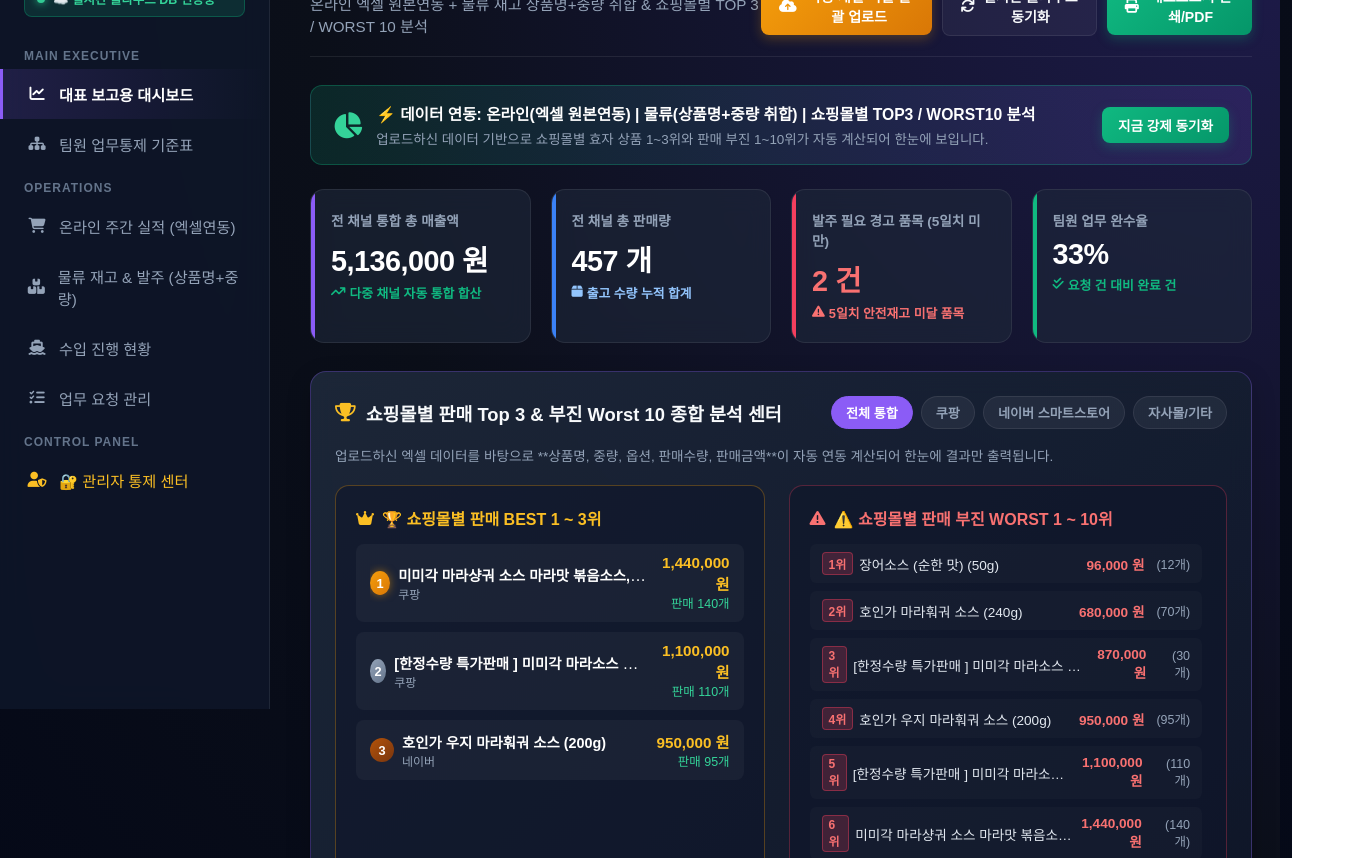
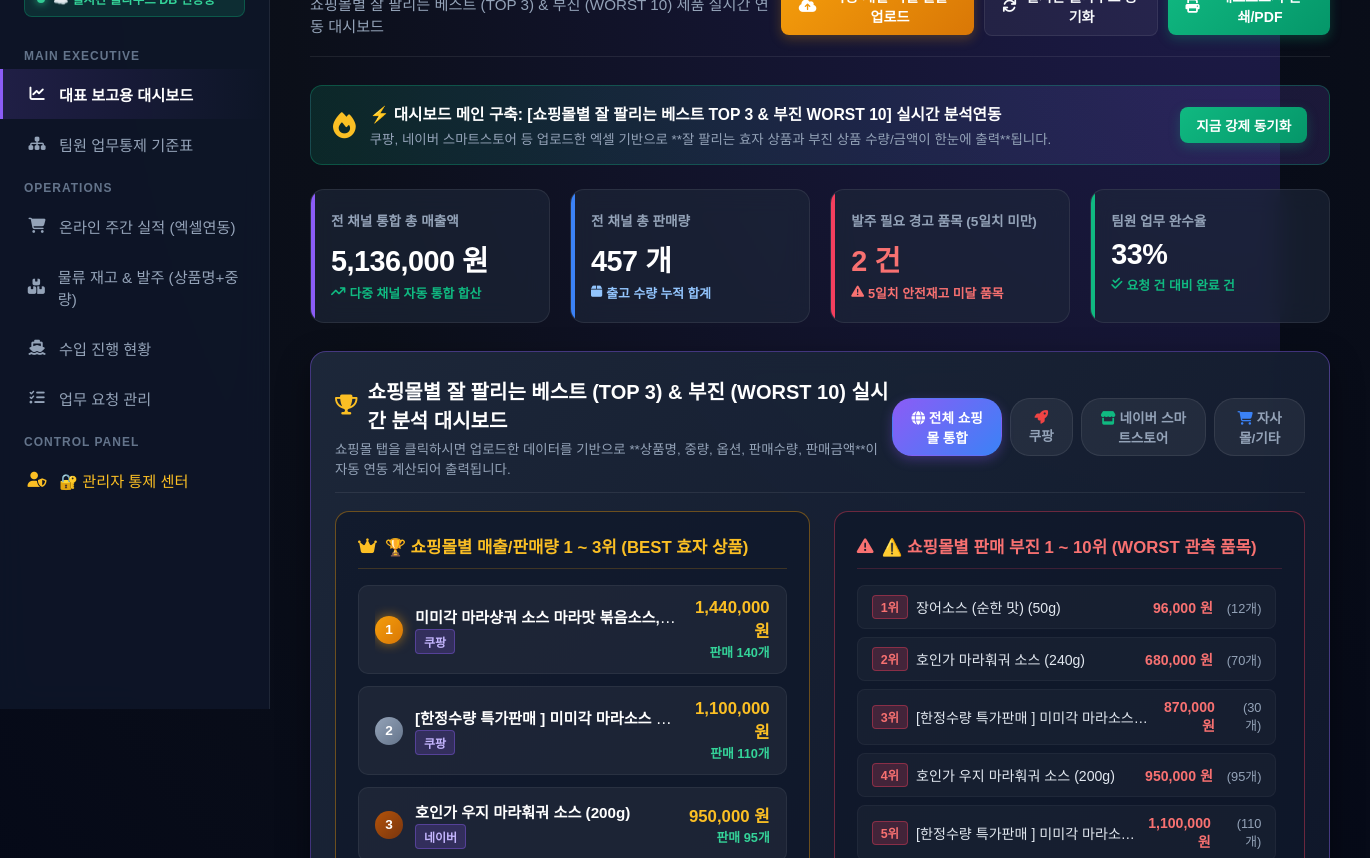
Before and after one commit to zhenghaidan77-ui/MINI-ERP, a website: page Hyejin_Mini_ERP.html in a window 1280 px wide. Shown: the part 91-949 px from the top of the page, 1370 px wide, since content can reach past the window. Drawn offline with nearby package versions, Linux system fonts and the light colour scheme; a web font is replaced by a local one.

Commit message:
feat: Highlight channel TOP 3 and WORST 10 ranking dashboard card right under executive KPI on main page

```diff
--- a/Hyejin_Mini_ERP.html
+++ b/Hyejin_Mini_ERP.html
@@ -3,7 +3,7 @@
 <head>
     <meta charset="UTF-8">
     <meta name="viewport" content="width=device-width, initial-scale=1.0">
-    <title>자택근무 통제센터 (Mini ERP) - 쇼핑몰별 TOP 3 / WORST 10 분석 SCM ERP</title>
+    <title>자택근무 통제센터 (Mini ERP) - 채널별 잘 팔리는 제품 대시보드</title>
     <!-- Pretendard & FontAwesome & Chart.js & SheetJS(XLSX) -->
     <link href="https://cdn.jsdelivr.net/gh/orioncactus/pretendard/dist/web/static/pretendard.css" rel="stylesheet">
     <link rel="stylesheet" href="https://cdnjs.cloudflare.com/ajax/libs/font-awesome/6.4.0/css/all.min.css">
@@ -433,21 +433,21 @@
         /* Ranking Card Styles */
         .rank-btn {
             background: rgba(255,255,255,0.06); border: 1px solid var(--card-border);
-            color: var(--text-muted); padding: 6px 14px; border-radius: 20px;
-            font-size: 0.82rem; font-weight: 600; cursor: pointer; transition: all 0.2s;
-        }
-        .rank-btn:hover { background: rgba(255,255,255,0.12); color: white; }
-        .rank-btn.active { background: var(--accent-purple); color: white; border-color: var(--accent-purple); font-weight: 700; }
+            color: var(--text-muted); padding: 8px 16px; border-radius: 20px;
+            font-size: 0.85rem; font-weight: 600; cursor: pointer; transition: all 0.2s;
+        }
+        .rank-btn:hover { background: rgba(255,255,255,0.15); color: white; }
+        .rank-btn.active { background: linear-gradient(135deg, var(--accent-purple), var(--accent-blue)); color: white; border-color: transparent; font-weight: 700; box-shadow: 0 4px 12px rgba(139,92,246,0.3); }
 
         .rank-badge-top {
             display: inline-flex; align-items: center; justify-content: center;
-            width: 24px; height: 24px; border-radius: 50%; font-weight: 800; font-size: 0.8rem;
-            color: white; margin-right: 8px;
-        }
-        .top-1 { background: linear-gradient(135deg, #f59e0b, #d97706); box-shadow: 0 0 8px rgba(245,158,11,0.5); }
+            width: 28px; height: 28px; border-radius: 50%; font-weight: 800; font-size: 0.85rem;
+            color: white; margin-right: 12px; flex-shrink: 0;
+        }
+        .top-1 { background: linear-gradient(135deg, #f59e0b, #d97706); box-shadow: 0 0 12px rgba(245,158,11,0.6); }
         .top-2 { background: linear-gradient(135deg, #94a3b8, #64748b); }
         .top-3 { background: linear-gradient(135deg, #b45309, #78350f); }
-        .worst-badge { background: rgba(244,63,94,0.2); color: #f87171; border: 1px solid rgba(244,63,94,0.4); border-radius: 4px; padding: 2px 6px; font-size: 0.75rem; font-weight: 700; margin-right: 6px; }
+        .worst-badge { background: rgba(244,63,94,0.2); color: #f87171; border: 1px solid rgba(244,63,94,0.4); border-radius: 4px; padding: 2px 8px; font-size: 0.78rem; font-weight: 700; margin-right: 8px; flex-shrink: 0; }
 
         /* Upload & Admin Modal Styling */
         .modal-overlay {
@@ -520,7 +520,7 @@
 </head>
 <body>
 
-    <!-- Sidebar -->
+    <!-- Sidebar Nav -->
     <div class="sidebar">
         <div class="logo">
             <i class="fa-solid fa-bolt"></i> 미니 ERP 통제센터
@@ -559,13 +559,13 @@
     </div>
 
     <!-- ============================================================================== -->
-    <!-- 1. 대표 보고용 대시보드 (CEO EXECUTIVE OVERVIEW) -->
+    <!-- 1. 대표 보고용 대시보드 (MAIN DASHBOARD & BEST/WORST RANKING CENTER) -->
     <!-- ============================================================================== -->
     <div id="ceo-report" class="main-content active">
         <div class="header">
             <div>
                 <h1><i class="fa-solid fa-crown" style="color: #fbbf24;"></i> 대표 보고용 통합 실적 리포트</h1>
-                <p>온라인 엑셀 원본연동 + 물류 재고 상품명+중량 취합 & 쇼핑몰별 TOP 3 / WORST 10 분석</p>
+                <p>쇼핑몰별 잘 팔리는 베스트 (TOP 3) & 부진 (WORST 10) 제품 실시간 연동 대시보드</p>
             </div>
             <div class="header-actions">
                 <button class="btn btn-upload" onclick="openUploadModal()"><i class="fa-solid fa-cloud-arrow-up"></i> 다중 채널 엑셀 일괄 업로드</button>
@@ -576,10 +576,10 @@
 
         <div style="background: linear-gradient(90deg, rgba(16, 185, 129, 0.15), rgba(139, 92, 246, 0.15)); border: 1px solid rgba(16, 185, 129, 0.3); border-radius: 12px; padding: 16px 22px; margin-bottom: 24px; display: flex; align-items: center; justify-content: space-between;">
             <div style="display: flex; align-items: center; gap: 14px;">
-                <i class="fa-solid fa-chart-pie" style="font-size: 26px; color: #34d399;"></i>
+                <i class="fa-solid fa-fire" style="font-size: 26px; color: #fbbf24;"></i>
                 <div>
-                    <strong style="font-size: 0.98rem; color: #ffffff;">⚡ 데이터 연동: 온라인(엑셀 원본연동) | 물류(상품명+중량 취합) | 쇼핑몰별 TOP3 / WORST10 분석</strong>
-                    <p style="font-size: 0.84rem; color: var(--text-muted); margin-top: 3px;">업로드하신 데이터 기반으로 쇼핑몰별 효자 상품 1~3위와 판매 부진 1~10위가 자동 계산되어 한눈에 보입니다.</p>
+                    <strong style="font-size: 0.98rem; color: #ffffff;">⚡ 대시보드 메인 구축: [쇼핑몰별 잘 팔리는 베스트 TOP 3 & 부진 WORST 10] 실시간 분석연동</strong>
+                    <p style="font-size: 0.84rem; color: var(--text-muted); margin-top: 3px;">쿠팡, 네이버 스마트스토어 등 업로드한 엑셀 기반으로 **잘 팔리는 효자 상품과 부진 상품 수량/금액이 한눈에 출력**됩니다.</p>
                 </div>
             </div>
             <button class="btn btn-emerald" style="padding: 8px 16px; font-size: 0.85rem;" onclick="syncFromCloud(true)">지금 강제 동기화</button>
@@ -610,58 +610,62 @@
         </div>
 
         <!-- ============================================================================== -->
-        <!-- NEW: 쇼핑몰별 판매 1~3위 (TOP 3) & 부진 1~10위 (WORST 10) 한눈에 보는 분석 센터 -->
+        <!-- MAIN DASHBOARD CARD: 쇼핑몰별 잘 팔리는 제품 TOP 3 & 부진 WORST 10 분석 센터 -->
         <!-- ============================================================================== -->
-        <div class="card grid-full" style="background: linear-gradient(135deg, rgba(30, 41, 59, 0.9), rgba(15, 23, 42, 0.9)); border: 1px solid rgba(139, 92, 246, 0.3);">
-            <div class="card-header" style="margin-bottom: 16px;">
-                <h3><i class="fa-solid fa-trophy" style="color: #fbbf24;"></i> 쇼핑몰별 판매 Top 3 & 부진 Worst 10 종합 분석 센터</h3>
+        <div class="card grid-full" style="background: linear-gradient(135deg, rgba(30, 41, 59, 0.95), rgba(15, 23, 42, 0.95)); border: 1px solid rgba(139, 92, 246, 0.4); box-shadow: 0 12px 32px rgba(0,0,0,0.4); margin-bottom: 28px;">
+            <div class="card-header" style="margin-bottom: 18px; border-bottom: 1px solid var(--card-border); padding-bottom: 14px;">
+                <div>
+                    <h3 style="font-size: 1.25rem; font-weight: 800; color: #ffffff;">
+                        <i class="fa-solid fa-trophy" style="color: #fbbf24;"></i> 쇼핑몰별 잘 팔리는 베스트 (TOP 3) & 부진 (WORST 10) 실시간 분석 대시보드
+                    </h3>
+                    <p style="font-size: 0.84rem; color: var(--text-muted); margin-top: 4px;">쇼핑몰 탭을 클릭하시면 업로드한 데이터를 기반으로 **상품명, 중량, 옵션, 판매수량, 판매금액**이 자동 연동 계산되어 출력됩니다.</p>
+                </div>
                 <div style="display: flex; gap: 8px;">
-                    <button class="rank-btn active" onclick="switchChannelRank('ALL', this)">전체 통합</button>
-                    <button class="rank-btn" onclick="switchChannelRank('쿠팡', this)">쿠팡</button>
-                    <button class="rank-btn" onclick="switchChannelRank('네이버', this)">네이버 스마트스토어</button>
-                    <button class="rank-btn" onclick="switchChannelRank('기타', this)">자사몰/기타</button>
+                    <button class="rank-btn active" onclick="switchChannelRank('ALL', this)"><i class="fa-solid fa-globe"></i> 전체 쇼핑몰 통합</button>
+                    <button class="rank-btn" onclick="switchChannelRank('쿠팡', this)"><i class="fa-solid fa-rocket" style="color:#ef4444;"></i> 쿠팡</button>
+                    <button class="rank-btn" onclick="switchChannelRank('네이버', this)"><i class="fa-solid fa-store" style="color:#10b981;"></i> 네이버 스마트스토어</button>
+                    <button class="rank-btn" onclick="switchChannelRank('자사몰', this)"><i class="fa-solid fa-cart-shopping" style="color:#3b82f6;"></i> 자사몰/기타</button>
                 </div>
             </div>
-            <p style="font-size: 0.85rem; color: var(--text-muted); margin-bottom: 20px;">업로드하신 엑셀 데이터를 바탕으로 **상품명, 중량, 옵션, 판매수량, 판매금액**이 자동 연동 계산되어 한눈에 결과만 출력됩니다.</p>
 
             <div class="grid-2">
-                <!-- TOP 1~3위 베스트 상품 -->
-                <div style="background: rgba(15, 23, 42, 0.6); padding: 20px; border-radius: 14px; border: 1px solid rgba(245, 158, 11, 0.3);">
-                    <h4 style="color: #fbbf24; margin-bottom: 14px; font-size: 1rem; display: flex; align-items: center; gap: 8px;">
-                        <i class="fa-solid fa-crown"></i> 🏆 쇼핑몰별 판매 BEST 1 ~ 3위
+                <!-- TOP 1~3위 잘 팔리는 제품 -->
+                <div style="background: rgba(15, 23, 42, 0.7); padding: 22px; border-radius: 14px; border: 1px solid rgba(245, 158, 11, 0.4);">
+                    <h4 style="color: #fbbf24; margin-bottom: 16px; font-size: 1.05rem; display: flex; align-items: center; gap: 8px; border-bottom: 1px solid rgba(245, 158, 11, 0.2); padding-bottom: 10px;">
+                        <i class="fa-solid fa-crown"></i> 🏆 쇼핑몰별 매출/판매량 1 ~ 3위 (BEST 효자 상품)
                     </h4>
-                    <div id="topRankContainer" style="display: flex; flex-direction: column; gap: 10px;">
-                        <!-- JS Dynamic Output -->
+                    <div id="topRankContainer" style="display: flex; flex-direction: column; gap: 12px;">
+                        <!-- JS Dynamic Ranking Output -->
                     </div>
                 </div>
 
-                <!-- WORST 1~10위 부진 상품 -->
-                <div style="background: rgba(15, 23, 42, 0.6); padding: 20px; border-radius: 14px; border: 1px solid rgba(244, 63, 94, 0.3);">
-                    <h4 style="color: #f87171; margin-bottom: 14px; font-size: 1rem; display: flex; align-items: center; gap: 8px;">
-                        <i class="fa-solid fa-triangle-exclamation"></i> ⚠️ 쇼핑몰별 판매 부진 WORST 1 ~ 10위
+                <!-- WORST 1~10위 부진 제품 -->
+                <div style="background: rgba(15, 23, 42, 0.7); padding: 22px; border-radius: 14px; border: 1px solid rgba(244, 63, 94, 0.4);">
+                    <h4 style="color: #f87171; margin-bottom: 16px; font-size: 1.05rem; display: flex; align-items: center; gap: 8px; border-bottom: 1px solid rgba(244, 63, 94, 0.2); padding-bottom: 10px;">
+                        <i class="fa-solid fa-triangle-exclamation"></i> ⚠️ 쇼핑몰별 판매 부진 1 ~ 10위 (WORST 관측 품목)
                     </h4>
-                    <div id="worstRankContainer" style="display: flex; flex-direction: column; gap: 8px; max-height: 320px; overflow-y: auto; padding-right: 4px;">
-                        <!-- JS Dynamic Output -->
+                    <div id="worstRankContainer" style="display: flex; flex-direction: column; gap: 8px; max-height: 360px; overflow-y: auto; padding-right: 6px;">
+                        <!-- JS Dynamic Ranking Output -->
                     </div>
                 </div>
             </div>
         </div>
 
-        <!-- 실시간 시각화 차트 -->
+        <!-- 실시간 시각화 차트 대시보드 -->
         <div class="grid-2">
             <div class="card">
                 <div class="card-header">
-                    <h3><i class="fa-solid fa-chart-bar" style="color: var(--accent-purple);"></i> 상위 품목별 매출 현황</h3>
+                    <h3><i class="fa-solid fa-chart-bar" style="color: var(--accent-purple);"></i> 상위 품목별 매출 및 판매 수량 현황</h3>
                 </div>
-                <div style="height: 240px; position: relative;">
+                <div style="height: 250px; position: relative;">
                     <canvas id="salesChart"></canvas>
                 </div>
             </div>
             <div class="card">
                 <div class="card-header">
-                    <h3><i class="fa-solid fa-chart-pie" style="color: var(--accent-emerald);"></i> 판매 채널별 매출 점유율</h3>
+                    <h3><i class="fa-solid fa-chart-pie" style="color: var(--accent-emerald);"></i> 판매 채널별 매출 점유율 분석</h3>
                 </div>
-                <div style="height: 240px; position: relative;">
+                <div style="height: 250px; position: relative;">
                     <canvas id="channelChart"></canvas>
                 </div>
             </div>
@@ -717,7 +721,7 @@
     </div>
 
     <!-- ============================================================================== -->
-    <!-- 3. 온라인 주간 운영 현황 (엑셀 원본 연동 그대로 노출) -->
+    <!-- 3. 온라인 주간 운영 현황 (엑셀 원본 연동) -->
     <!-- ============================================================================== -->
     <div id="online" class="main-content">
         <div class="header">
@@ -1000,7 +1004,7 @@
     <div id="uploadModal" class="modal-overlay">
         <div class="modal-card">
             <h3><i class="fa-solid fa-layer-group" style="color: #fbbf24;"></i> 다중 채널 엑셀 일괄 업로드 & 자동 분석</h3>
-            <p>쿠팡, 네이버 엑셀 올리시면 <b>온라인 실적(원본연동), 물류재고(상품명+중량 취합), 쇼핑몰별 TOP3 / WORST10 분석</b>이 한 번에 자동 처리됩니다.</p>
+            <p>쿠팡, 네이버 엑셀 올리시면 <b>온라인 실적(원본연동), 물류재고(상품명+중량 취합), 쇼핑몰별 TOP3 / WORST10 분석 대시보드</b>가 자동 처리됩니다.</p>
             <div class="file-select-options">
                 <div>
                     <label style="font-size: 0.8rem; color: var(--text-muted); margin-bottom: 4px; display: block;">업로드 대상 영역</label>
@@ -1039,7 +1043,7 @@
     </div>
 
     <!-- ============================================================================== -->
-    <!-- JAVASCRIPT SYSTEM ENGINE (ORIGINAL ONLINE + ITEM+WEIGHT INVENTORY + RANKING) -->
+    <!-- JAVASCRIPT SYSTEM ENGINE (FULL REALTIME DASHBOARD & RANKING ENGINE) -->
     <!-- ============================================================================== -->
     <script>
         const CLOUD_STORAGE_KEY = 'hyejin_mini_erp_global_db_v1';
@@ -1105,7 +1109,7 @@
             return match ? match[0].toLowerCase() : '';
         }
 
-        // Clean Base Title (remove bracket tags and comma details)
+        // Clean Base Title
         function cleanBaseTitle(name) {
             let str = String(name || '');
             str = str.replace(/\[.*?\]/g, '').replace(/\{.*?\}/g, '');
@@ -1445,7 +1449,7 @@
         }
 
         // ==============================================================================
-        // NEW: CHANNEL RANKING CALCULATOR (TOP 3 & WORST 10)
+        // MAIN DASHBOARD RANKING RENDERER (TOP 3 BEST & WORST 10)
         // ==============================================================================
         function switchChannelRank(channelFilter, btnEl) {
             document.querySelectorAll('.rank-btn').forEach(b => b.classList.remove('active'));
@@ -1489,23 +1493,23 @@
             topBox.innerHTML = '';
             const top3List = topSorted.slice(0, 3);
             if (top3List.length === 0) {
-                topBox.innerHTML = `<div style="font-size:0.85rem; color:var(--text-muted);">해당 쇼핑몰 데이터가 없습니다.</div>`;
+                topBox.innerHTML = `<div style="font-size:0.88rem; color:var(--text-muted); padding:10px;">해당 쇼핑몰 데이터가 없습니다.</div>`;
             } else {
                 top3List.forEach((item, idx) => {
                     const badgeClass = idx === 0 ? 'top-1' : (idx === 1 ? 'top-2' : 'top-3');
                     const rankDiv = document.createElement('div');
-                    rankDiv.style.cssText = 'display:flex; justify-content:space-between; align-items:center; background:rgba(255,255,255,0.04); padding:10px 14px; border-radius:8px;';
+                    rankDiv.style.cssText = 'display:flex; justify-content:space-between; align-items:center; background:rgba(255,255,255,0.05); padding:12px 16px; border-radius:10px; border:1px solid rgba(255,255,255,0.06);';
                     rankDiv.innerHTML = `
                         <div style="display:flex; align-items:center; overflow:hidden;">
                             <span class="rank-badge-top ${badgeClass}">${idx + 1}</span>
-                            <div style="white-space:nowrap; overflow:hidden; text-overflow:ellipsis; max-width:260px;">
-                                <strong style="font-size:0.9rem; color:white;">${item.rawItem}</strong>
-                                <div style="font-size:0.75rem; color:var(--text-muted);">${item.channel}</div>
+                            <div style="white-space:nowrap; overflow:hidden; text-overflow:ellipsis; max-width:280px;">
+                                <strong style="font-size:0.95rem; color:white;">${item.rawItem}</strong>
+                                <div style="font-size:0.78rem; color:var(--text-muted); margin-top:2px;"><span class="channel-tag tag-multi">${item.channel}</span></div>
                             </div>
                         </div>
                         <div style="text-align:right;">
-                            <b style="color:#fbbf24; font-size:0.95rem;">${item.revenue.toLocaleString()} 원</b>
-                            <div style="font-size:0.78rem; color:#34d399;">판매 ${item.sales.toLocaleString()}개</div>
+                            <b style="color:#fbbf24; font-size:1.05rem;">${item.revenue.toLocaleString()} 원</b>
+                            <div style="font-size:0.8rem; color:#34d399; font-weight:700;">판매 ${item.sales.toLocaleString()}개</div>
                         </div>
                     `;
                     topBox.appendChild(rankDiv);
@@ -1516,19 +1520,19 @@
             worstBox.innerHTML = '';
             const worst10List = worstSorted.slice(0, 10);
             if (worst10List.length === 0) {
-                worstBox.innerHTML = `<div style="font-size:0.85rem; color:var(--text-muted);">해당 쇼핑몰 데이터가 없습니다.</div>`;
+                worstBox.innerHTML = `<div style="font-size:0.88rem; color:var(--text-muted); padding:10px;">해당 쇼핑몰 데이터가 없습니다.</div>`;
             } else {
                 worst10List.forEach((item, idx) => {
                     const rankDiv = document.createElement('div');
-                    rankDiv.style.cssText = 'display:flex; justify-content:space-between; align-items:center; background:rgba(255,255,255,0.02); padding:8px 12px; border-radius:6px; font-size:0.85rem;';
+                    rankDiv.style.cssText = 'display:flex; justify-content:space-between; align-items:center; background:rgba(255,255,255,0.03); padding:9px 14px; border-radius:8px; font-size:0.88rem; border:1px solid rgba(255,255,255,0.04);';
                     rankDiv.innerHTML = `
                         <div style="display:flex; align-items:center; overflow:hidden;">
                             <span class="worst-badge">${idx + 1}위</span>
-                            <span style="white-space:nowrap; overflow:hidden; text-overflow:ellipsis; max-width:240px; color:#e2e8f0;">${item.rawItem}</span>
+                            <span style="white-space:nowrap; overflow:hidden; text-overflow:ellipsis; max-width:250px; color:#e2e8f0; font-weight:500;">${item.rawItem}</span>
                         </div>
-                        <div style="text-align:right; display:flex; gap:12px; align-items:center;">
+                        <div style="text-align:right; display:flex; gap:14px; align-items:center;">
                             <span style="color:#f87171; font-weight:700;">${item.revenue.toLocaleString()} 원</span>
-                            <span style="color:var(--text-muted); font-size:0.78rem;">(${item.sales}개)</span>
+                            <span style="color:var(--text-muted); font-size:0.8rem;">(${item.sales}개)</span>
                         </div>
                     `;
                     worstBox.appendChild(rankDiv);
@@ -1540,7 +1544,6 @@
             const onlineData = JSON.parse(localStorage.getItem('erp_online')) || defaultOnline;
             const inventoryData = JSON.parse(localStorage.getItem('erp_inventory')) || defaultInventory;
             const taskData = JSON.parse(localStorage.getItem('erp_task')) || defaultTask;
-            const importData = JSON.parse(localStorage.getItem('erp_import')) || defaultImport;
 
             let totalRev = 0;
             let totalSales = 0;
@@ -1881,9 +1884,9 @@
                 localStorage.setItem('erp_inventory', JSON.stringify(Array.from(invGroupMap.values())));
                 reloadAllTables();
                 syncToCloud(true);
-                statusEl.innerText = `✅ 엑셀 원본 연동 & 상품명+중량 취합 & TOP3 / WORST10 분석 완료!`;
+                statusEl.innerText = `✅ 대시보드 랭킹 & 엑셀 연동 완료!`;
                 setTimeout(closeUploadModal, 1500);
-                showToast('엑셀 업로드 기반 분석 결과가 즉시 연동되었습니다.');
+                showToast('대시보드 메인에 쇼핑몰별 BEST/WORST 랭킹이 연동되었습니다.');
             }
         }
 
```
Also changed, not shown: index.html (+66 -63 lines).
